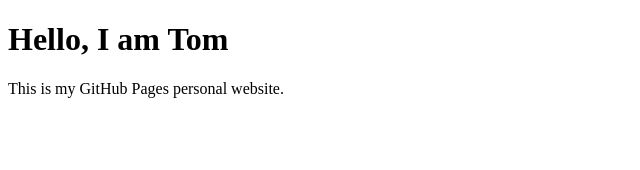
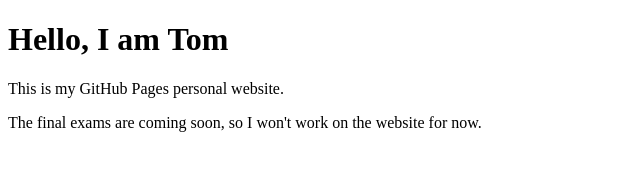
Before and after one commit to Tom123-cmd/Tom123-cmd.github.io, a plain HTML site: page index.html in a window 1280 px wide. Shown: the whole page, without its empty margins (0-640 px from the left). Drawn offline with Linux system fonts and the light colour scheme.

Commit message:
Update index.html

```diff
--- a/index.html
+++ b/index.html
@@ -4,5 +4,6 @@
 <body>
   <h1>Hello, I am Tom</h1>
   <p>This is my GitHub Pages personal website.</p>
+  <p>The final exams are coming soon, so I won't work on the website for now.</p>
 </body>
 </html>
```
